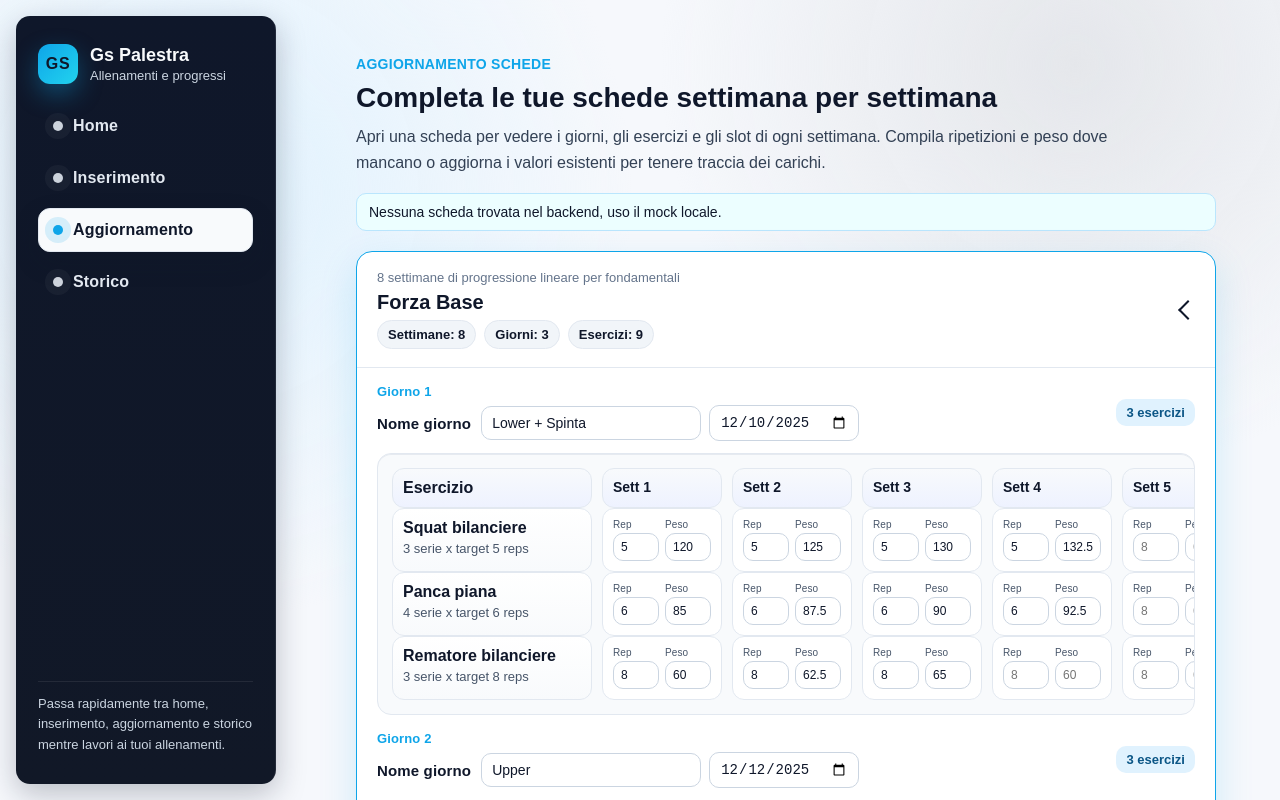
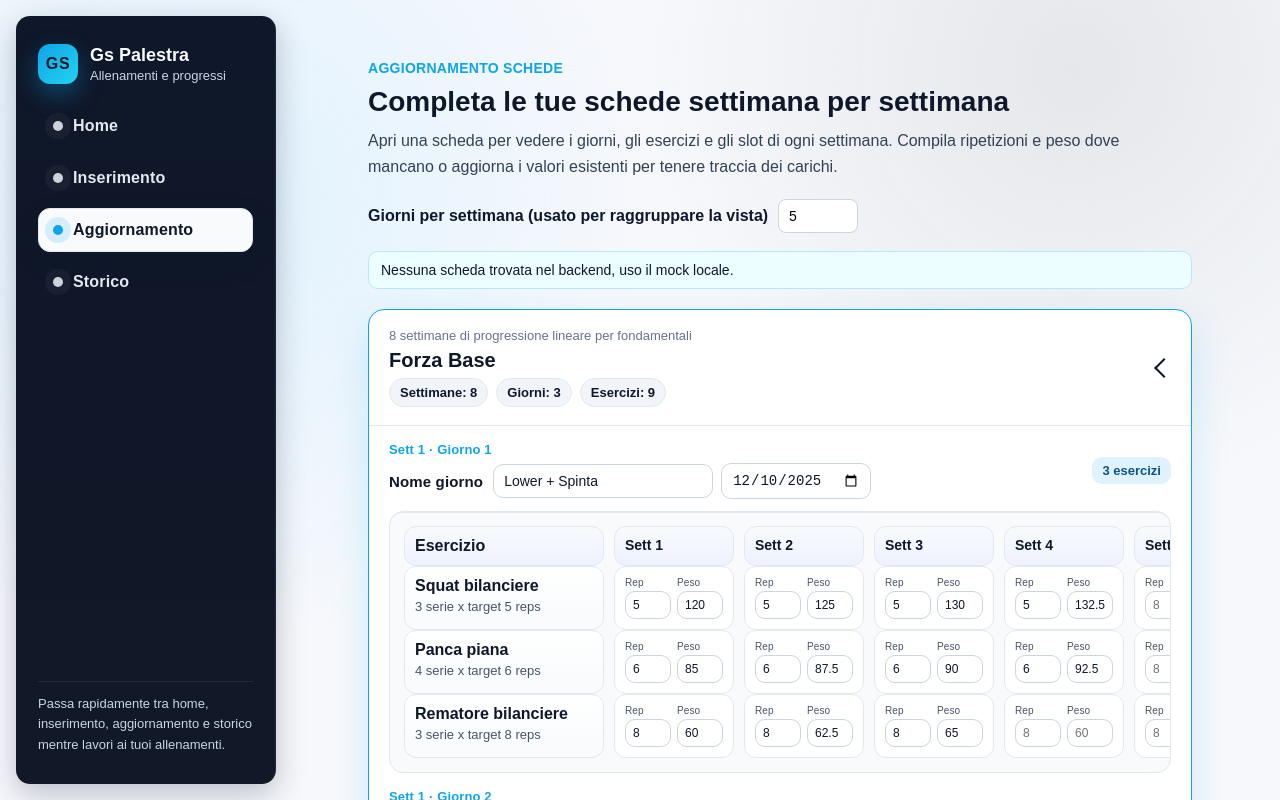
Before and after one commit to NicoMacc94/Gym-Track, a Next.js app in the folder web/: page /aggiornamento in a window 1280 px wide. Shown: the top 800 px of the page. Built offline with nearby package versions, Linux system fonts and the light colour scheme; no server answers; the database is empty.

Commit message:
fix: improve storico pagination and update day grouping

```diff
--- a/web/src/app/(main)/aggiornamento/page.module.css
+++ b/web/src/app/(main)/aggiornamento/page.module.css
@@ -50,6 +50,32 @@
   color: #991b1b;
   border: 1px solid #fecdd3;
   font-size: 14px;
+}
+
+.daysPerWeek {
+  margin-top: 10px;
+  display: flex;
+  gap: 10px;
+  align-items: center;
+}
+
+.daysPerWeekLabel {
+  font-weight: 600;
+  color: #0f172a;
+}
+
+.daysPerWeekInput {
+  width: 80px;
+  border: 1px solid #cbd5e1;
+  border-radius: 8px;
+  padding: 8px 10px;
+  font-size: 14px;
+}
+
+.daysPerWeekInput:focus {
+  outline: none;
+  border-color: #0ea5e9;
+  box-shadow: 0 0 0 3px rgba(14, 165, 233, 0.15);
 }
 
 .cardList {
--- a/web/src/app/(main)/aggiornamento/page.tsx
+++ b/web/src/app/(main)/aggiornamento/page.tsx
@@ -20,6 +20,8 @@ type DayPlan = {
   id: string;
   label: string;
   scheduledDate?: string;
+  weekNumber?: number;
+  displayDay?: number;
   exercises: ExercisePlan[];
 };
 
@@ -330,6 +332,8 @@ const getTotalExercises = (plan: TrainingPlan) =>
 
 export default function AggiornamentoPage() {
   const defaultUserId = process.env.NEXT_PUBLIC_DEFAULT_USER_ID || "dev-user";
+  const [daysPerWeek, setDaysPerWeek] = useState(5);
+  const [rawPlans, setRawPlans] = useState<TrainingPlan[]>(initialPlans);
   const [plans, setPlans] = useState<TrainingPlan[]>(initialPlans);
   const [openPlanId, setOpenPlanId] = useState<string | null>(null);
   const [loading, setLoading] = useState(true);
@@ -378,17 +382,17 @@ export default function AggiornamentoPage() {
         const payload = await response.json();
         const apiPlans = Array.isArray(payload.plans) ? payload.plans : [];
         if (apiPlans.length === 0) {
-          setPlans(initialPlans);
+          setRawPlans(initialPlans);
+          setStatusMessage("Nessuna scheda trovata nel backend, uso il mock locale.");
           setOpenPlanId(initialPlans[0]?.id ?? null);
-          setStatusMessage("Nessuna scheda trovata nel backend, uso il mock locale.");
-          return;
+        } else {
+          const normalized = apiPlans.map(normalizePlan);
+          setRawPlans(normalized);
+          setOpenPlanId(normalized[0]?.id ?? null);
         }
-        const normalized = apiPlans.map(normalizePlan);
-        setPlans(normalized);
-        setOpenPlanId(normalized[0]?.id ?? null);
       } catch (error) {
         console.error("Errore caricamento schede", error);
-        setPlans(initialPlans);
+        setRawPlans(initialPlans);
         setOpenPlanId(initialPlans[0]?.id ?? null);
         setStatusMessage("Backend non raggiungibile, uso il mock locale.");
       } finally {
@@ -398,6 +402,26 @@ export default function AggiornamentoPage() {
 
     fetchPlans();
   }, [defaultUserId]);
+
+  useEffect(() => {
+    const annotate = (plan: TrainingPlan): TrainingPlan => {
+      const weekDayCount = new Map<number, number>();
+      return {
+        ...plan,
+        days: plan.days.map((day, idx) => {
+          const entryWeek =
+            day.exercises[0]?.weeks?.find((w) => w.weekNumber)?.weekNumber ??
+            Math.floor(idx / daysPerWeek) + 1;
+          const count = weekDayCount.get(entryWeek) ?? 0;
+          const displayDay = (count % daysPerWeek) + 1;
+          weekDayCount.set(entryWeek, count + 1);
+          return { ...day, weekNumber: entryWeek, displayDay };
+        }),
+      };
+    };
+
+    setPlans(rawPlans.map(annotate));
+  }, [rawPlans, daysPerWeek]);
 
   const togglePlan = (planId: string) => {
     setOpenPlanId((current) => (current === planId ? null : planId));
@@ -516,6 +540,23 @@ export default function AggiornamentoPage() {
           Compila ripetizioni e peso dove mancano o aggiorna i valori esistenti per tenere
           traccia dei carichi.
         </p>
+        <div className={styles.daysPerWeek}>
+          <label className={styles.daysPerWeekLabel} htmlFor="daysPerWeek">
+            Giorni per settimana (usato per raggruppare la vista)
+          </label>
+          <input
+            id="daysPerWeek"
+            type="number"
+            min={1}
+            max={7}
+            value={daysPerWeek}
+            onChange={(event) => {
+              const value = Number(event.target.value);
+              setDaysPerWeek(Math.min(7, Math.max(1, value || 1)));
+            }}
+            className={styles.daysPerWeekInput}
+          />
+        </div>
         {loading && <div className={styles.banner}>Caricamento schede...</div>}
         {!loading && statusMessage && <div className={styles.banner}>{statusMessage}</div>}
       </header>
@@ -555,7 +596,10 @@ export default function AggiornamentoPage() {
                     <section key={day.id} className={styles.daySection}>
                       <div className={styles.dayHeader}>
                         <div className={styles.dayHeading}>
-                          <p className={styles.dayEyebrow}>Giorno {dayIndex + 1}</p>
+                          <p className={styles.dayEyebrow}>
+                            Sett {day.weekNumber ?? Math.floor(dayIndex / daysPerWeek) + 1} ·
+                            Giorno {day.displayDay ?? dayIndex + 1}
+                          </p>
                           <div className={styles.dayTitleRow}>
                             <h3 className={styles.dayTitle}>Nome giorno</h3>
                             <div className={styles.dayInputs}>
--- a/web/src/app/(main)/layout.module.css
+++ b/web/src/app/(main)/layout.module.css
@@ -4,22 +4,22 @@
     radial-gradient(circle at 84% 4%, #e5e7eb 0, transparent 22%),
     #f6f8fc;
   padding-left: 304px;
-  padding-right: 12px;
+  padding-right: 24px;
   padding-top: 20px;
 }
 
 .main {
   min-height: 100vh;
-  padding: 0 16px 48px;
+  padding: 0 24px 60px;
   color: #0f172a;
 }
 
 .mainInner {
   width: 100%;
-  max-width: min(1120px, calc(100vw - 340px));
+  max-width: min(1280px, calc(100vw - 360px));
   margin: 0 auto;
   background: transparent;
-  padding: 36px 36px 0;
+  padding: 40px 40px 0;
 }
 
 @media (max-width: 960px) {
@@ -29,6 +29,6 @@
 
   .mainInner {
     max-width: 100%;
-    padding: 0 16px;
+    padding: 0 18px;
   }
 }
--- a/web/src/app/(main)/storico/page.module.css
+++ b/web/src/app/(main)/storico/page.module.css
@@ -234,6 +234,7 @@
   border-radius: 10px;
   padding: 8px 12px;
   font-weight: 700;
+  color: #0f172a;
   cursor: pointer;
   transition: transform 0.12s ease, box-shadow 0.15s ease, background 0.16s ease;
 }
```
